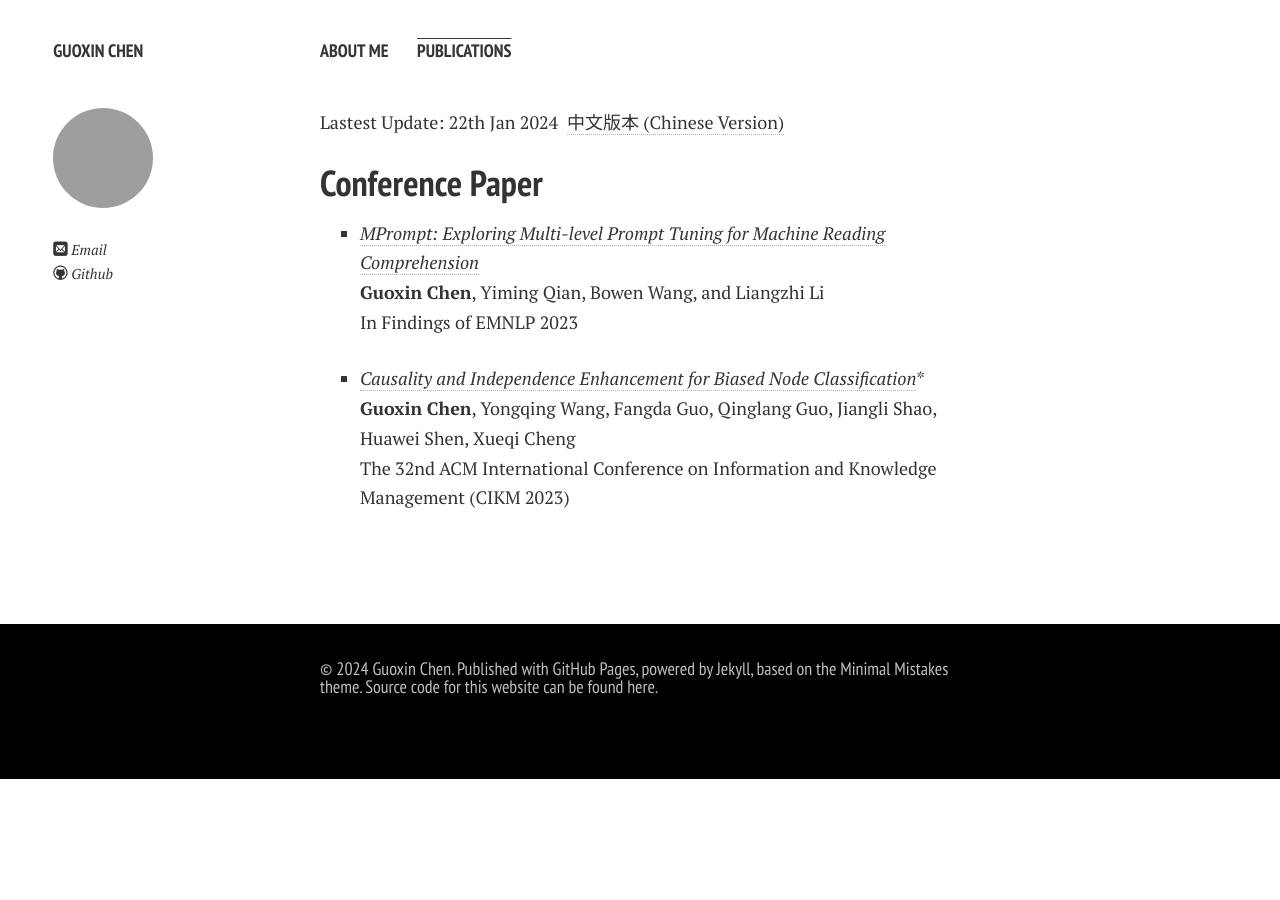
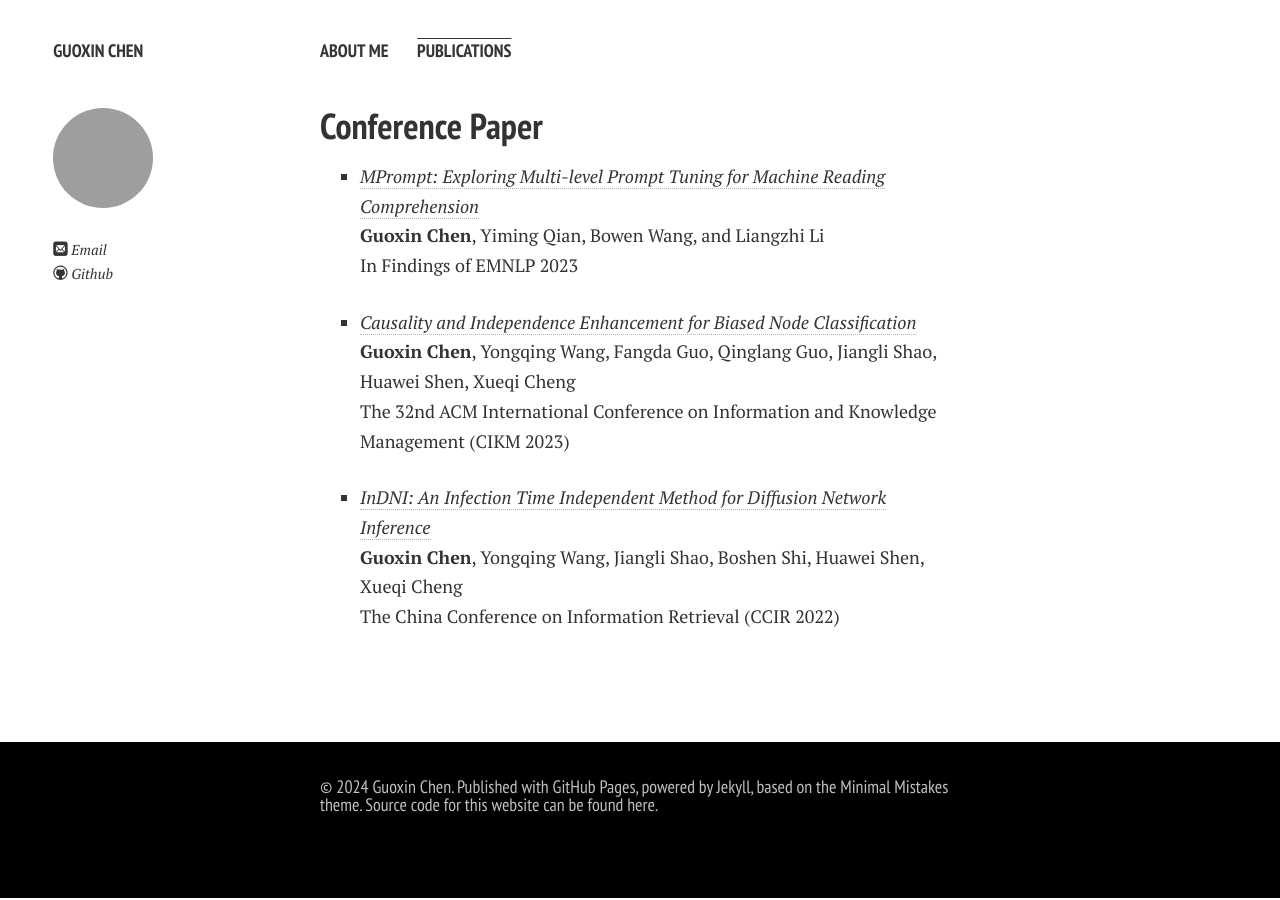
Before and after one commit to Chen-GX/Chen-GX.github.io, a Jekyll site: the page built from publications.md, in a window 1280 px wide. Built offline with Jekyll 4.4.1, drawn with Linux system fonts in a browser that asks for light colours; nearby versions of some CDN libraries; comment, search, counter and statistics services are not loaded; a style sheet for code colours, icons or effects is not loaded.

Commit message:
update web

```diff
--- a/_config.yml
+++ b/_config.yml
@@ -7,7 +7,7 @@ url: https://chen-gx.github.io/
 # Owner/author information
 owner:
   name: Guoxin Chen
-  avatar: chenguoxin.jpg
+  avatar: https://chen-gx.github.io/chenguoxin.jpg
   # bio: Two roads diverged in woods, I took the one less traveled by.
   email: gx.chen.chn@gmail.com
   # cv: https://chen-gx.github.io/file/Chinese-CV-GuoxinChen.pdf
--- a/publications.md
+++ b/publications.md
@@ -4,7 +4,7 @@ permalink: /publications/index.html
 title: Publications
 ---
 
-Lastest Update: 22th Jan 2024&nbsp;  [中文版本 (Chinese Version)](https://Chen-GX.github.io/file/Chinese-CV-GuoxinChen.pdf)
+<!-- Lastest Update: 22th Jan 2024&nbsp;  [中文版本 (Chinese Version)](https://Chen-GX.github.io/file/Chinese-CV-GuoxinChen.pdf) -->
 
 <!-- (https://Chen-GX.github.io/file/publications-zh/) -->
 
@@ -15,7 +15,11 @@ Lastest Update: 22th Jan 2024&nbsp;  [中文版本 (Chinese Version)](https://Ch
 - [*MPrompt: Exploring Multi-level Prompt Tuning for Machine Reading Comprehension*](https://aclanthology.org/2023.findings-emnlp.343)
 <br>**Guoxin Chen**, Yiming Qian, Bowen Wang, and Liangzhi Li<br>In Findings of EMNLP 2023<br>
 
-- [*Causality and Independence Enhancement for Biased Node Classification*](https://dl.acm.org/doi/10.1145/3583780.3614804)*<br>**Guoxin Chen**, Yongqing Wang, Fangda Guo, Qinglang Guo, Jiangli Shao, Huawei Shen, Xueqi Cheng<br>The 32nd ACM International Conference on Information and Knowledge Management (CIKM 2023)
+- [*Causality and Independence Enhancement for Biased Node Classification*](https://dl.acm.org/doi/10.1145/3583780.3614804)<br>**Guoxin Chen**, Yongqing Wang, Fangda Guo, Qinglang Guo, Jiangli Shao, Huawei Shen, Xueqi Cheng<br>The 32nd ACM International Conference on Information and Knowledge Management (CIKM 2023)
+
+- [*InDNI: An Infection Time Independent Method for Diffusion Network Inference*](https://doi.org/10.1007/978-3-031-24755-2_6)
+<br> **Guoxin Chen**, Yongqing Wang, Jiangli Shao, Boshen Shi, Huawei Shen, Xueqi Cheng
+<br> The China Conference on Information Retrieval (CCIR 2022)
 
 
 
```
Also changed, not shown: README.md.
